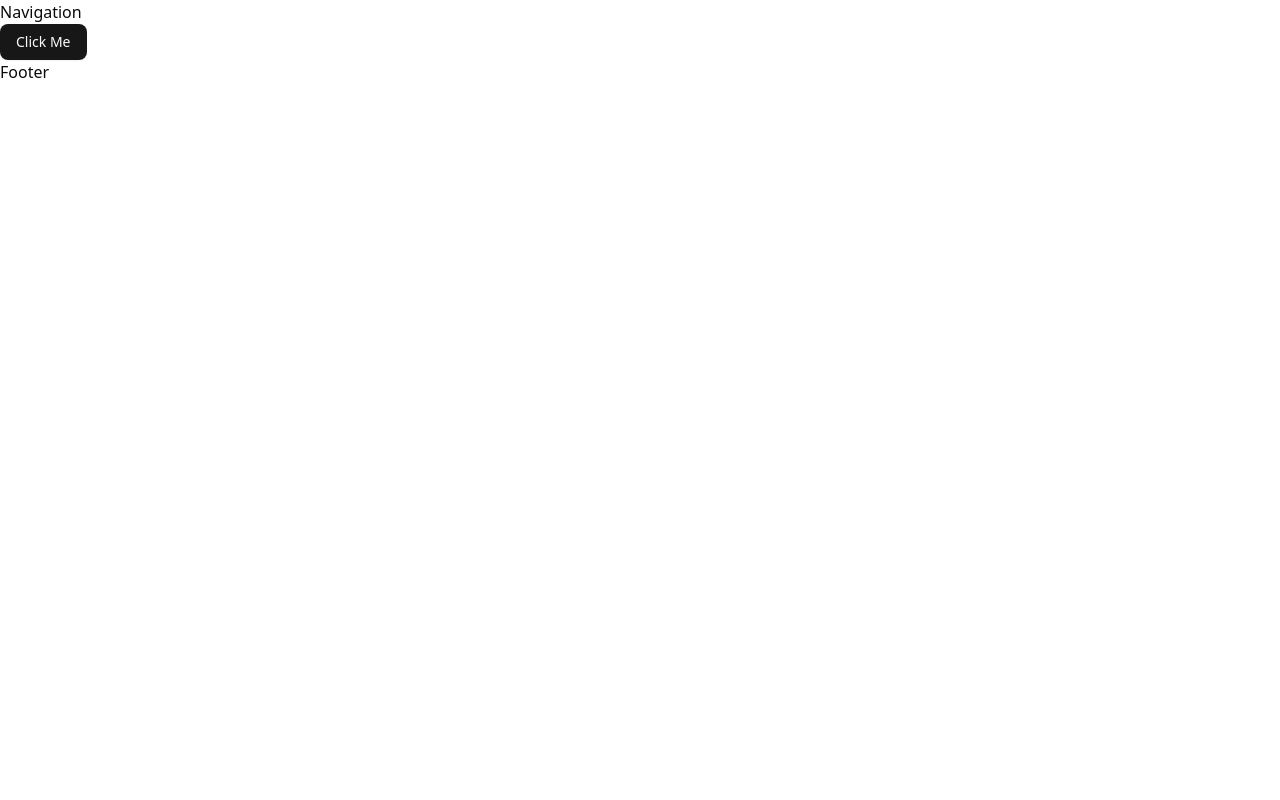
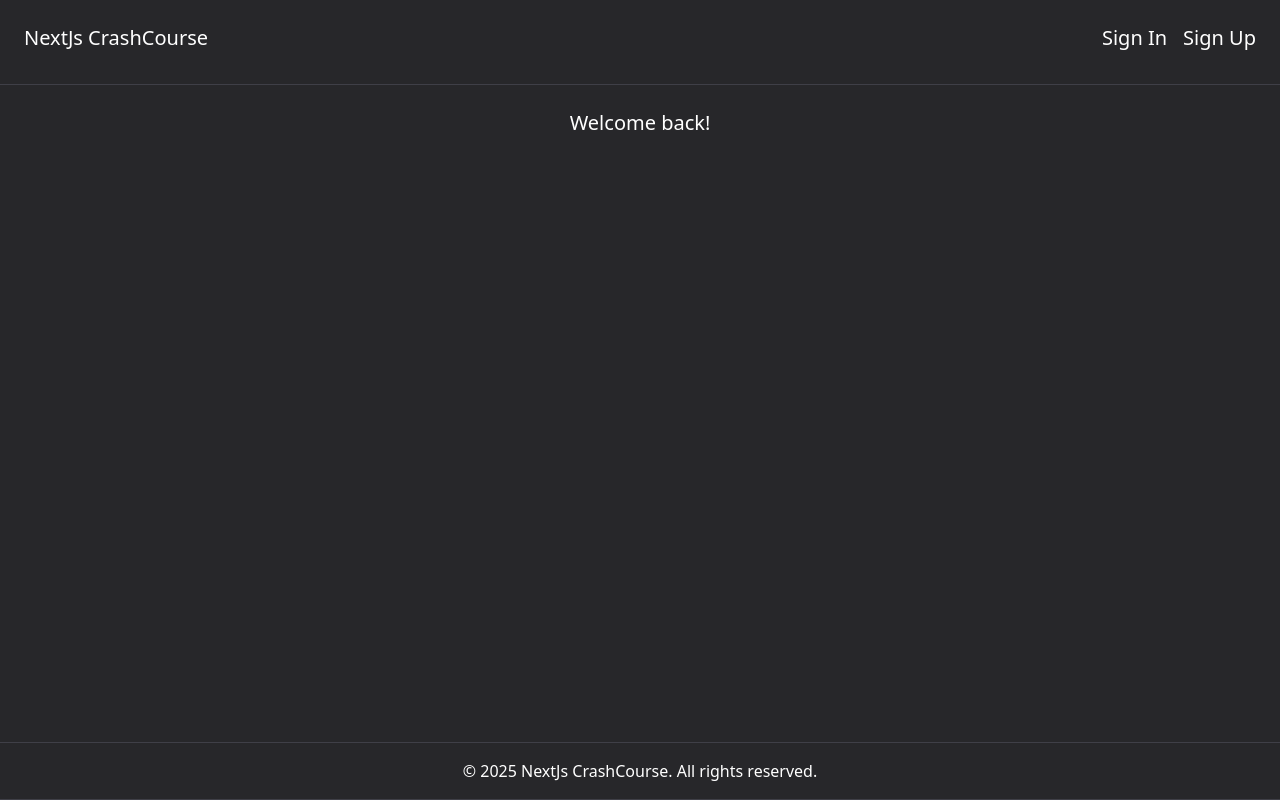
Before and after one commit to CHUNSOKNA1997/nextjs-practice, a Next.js app: page / in a window 1280 px wide. Built offline with nearby package versions, Linux system fonts and the light colour scheme.

Commit message:
add navigation menu and update layout styling
- Add @radix-ui/react-navigation-menu dependency
- Implement navigation bar with sign in/up links
- Update page and layout styling for better visual structure
- Remove unused Button component from home page

```diff
--- a/app/layout.jsx
+++ b/app/layout.jsx
@@ -1,15 +1,31 @@
 import "./globals.css";
+import Link from "next/link";
 
 export default function RootLayout({ children }) {
 	return (
 		<html lang="en">
-			<body>
-				{/* header navigation */}
-				<header>Navigation</header>
+			<body className="w-full min-h-screen flex flex-col border-b border-zinc-700 bg-zinc-800 text-white text-xl">
+				<nav className="w-full flex justify-between px-6 pt-6 border-b border-zinc-700 pb-8">
+					<p>NextJs CrashCourse</p>
+
+					<ul className="flex items-center gap-4">
+						<li className="hover:text-cyan-500 transition-colors duration-300">
+							<Link href="/">Sign In</Link>
+						</li>
+						<li className="hover:text-cyan-500 transition-colors duration-300">
+							<Link href="/">Sign Up</Link>
+						</li>
+					</ul>
+				</nav>
 				{/* content */}
-				<main>{children}</main>
+				<main className="flex-grow pt-6">{children}</main>
 				{/* footer */}
-				<footer>Footer</footer>
+				<footer className="w-full py-4 text-center border-t border-zinc-700 mt-auto text-base">
+					<p>
+						&copy; {new Date().getFullYear()} NextJs CrashCourse. All rights
+						reserved.
+					</p>
+				</footer>
 			</body>
 		</html>
 	);
--- a/app/page.jsx
+++ b/app/page.jsx
@@ -1,9 +1,7 @@
-import { Button } from "@/components/ui/button";
-
 const Home = () => {
 	return (
-		<div>
-			<Button>Click Me</Button>
+		<div className="w-full max-h-screen flex flex-col items-center justify-center">
+			<h1>Welcome back!</h1>
 		</div>
 	);
 };
--- a/package.json
+++ b/package.json
@@ -9,6 +9,7 @@
     "lint": "next lint"
   },
   "dependencies": {
+    "@radix-ui/react-navigation-menu": "^1.2.13",
     "@radix-ui/react-slot": "^1.2.3",
     "class-variance-authority": "^0.7.1",
     "clsx": "^2.1.1",
```
Also changed, not shown: 1 other file (tests, documents, lock files or other folders).
